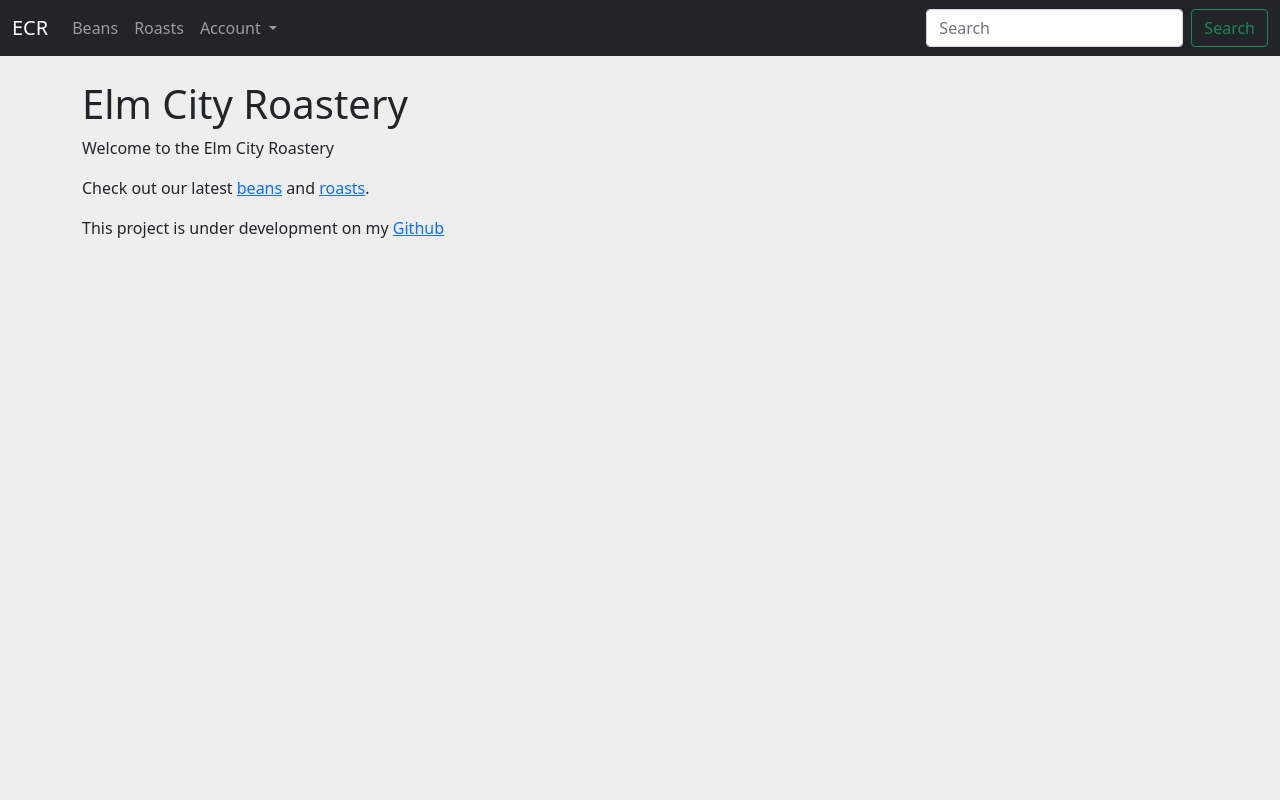
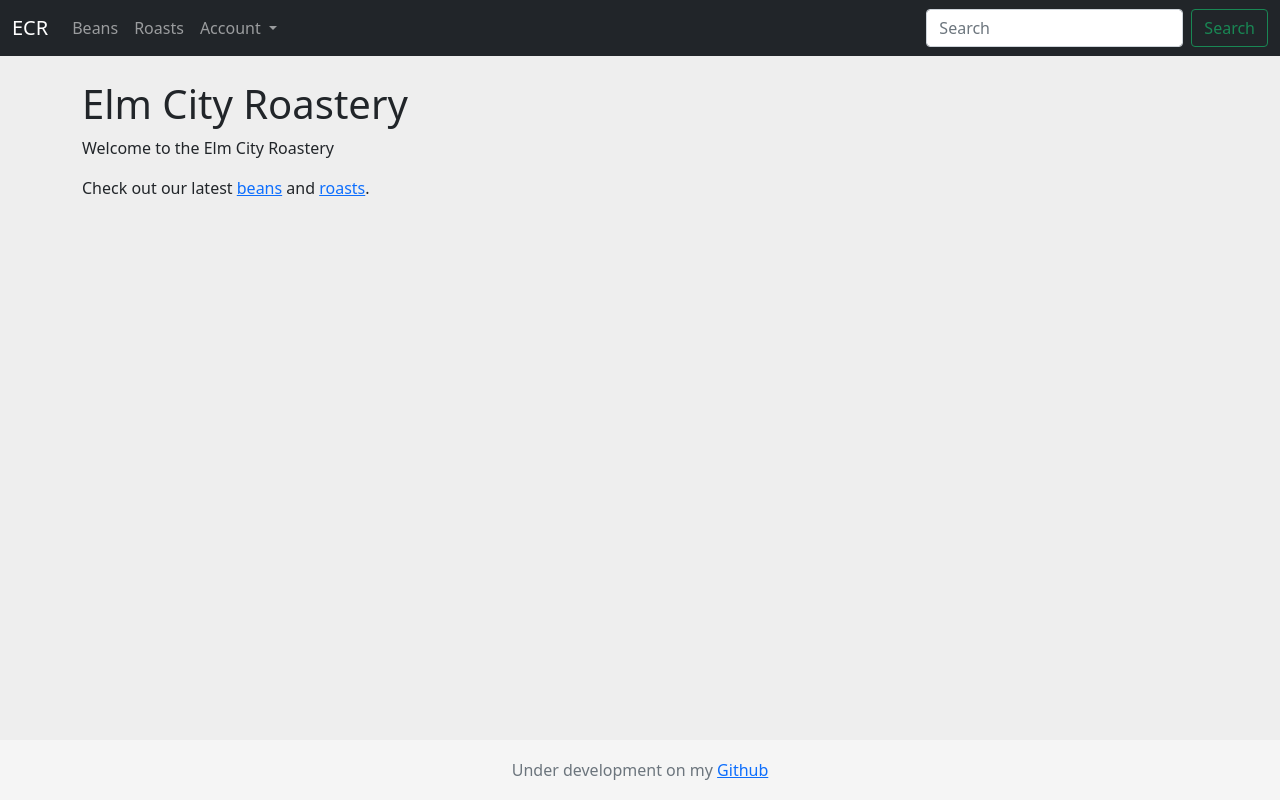
Before and after one commit to kylehorton33/coffee-roasts, a Django app: page / in a window 1280 px wide. Run offline with Django 3.2, Linux system fonts and the light colour scheme.

Commit message:
create footer

```diff
--- a/coffee/templates/base.html
+++ b/coffee/templates/base.html
@@ -45,14 +45,26 @@
           {% block content %} {% endblock content %}
         </div>
       </div>
-
     </div>
 
-    <script src="https://cdn.jsdelivr.net/npm/bootstrap@5.1.3/dist/js/bootstrap.bundle.min.js" integrity="sha384-ka7Sk0Gln4gmtz2MlQnikT1wXgYsOg+OMhuP+IlRH9sENBO0LRn5q+8nbTov4+1p" crossorigin="anonymous"></script>
+    <footer class="footer">
+      <div class="container">
+        <span class="text-muted" style="display: flex; justify-content: center;">Under development on my&nbsp;<a href="https://github.com/kylehorton33/coffee-roasts" target="_blank">Github</a></span>
+      </div>
+    </footer>
+  </body>
+  <script src="https://cdn.jsdelivr.net/npm/bootstrap@5.1.3/dist/js/bootstrap.bundle.min.js" integrity="sha384-ka7Sk0Gln4gmtz2MlQnikT1wXgYsOg+OMhuP+IlRH9sENBO0LRn5q+8nbTov4+1p" crossorigin="anonymous"></script>
     <style>
       body {
         background-color: #eee;
       }
+      .footer {
+        position: absolute;
+        bottom: 0;
+        width: 100%;
+        height: 60px; /* Set the fixed height of the footer here */
+        line-height: 60px; /* Vertically center the text there */
+        background-color: #f5f5f5;
+      }
     </style>
-  </body>
 </html>
--- a/coffee/templates/home.html
+++ b/coffee/templates/home.html
@@ -6,7 +6,6 @@
   <h1>Elm City Roastery</h1>
   <p>Welcome to the Elm City Roastery</p>
   <p>Check out our latest <a href="/beans">beans</a> and <a href="/roasts">roasts</a>.</p>
-  <p>This project is under development on my <a href="https://github.com/kylehorton33/coffee-roasts">Github</a></p>
 </div>
 
 {% endblock content %}
```
